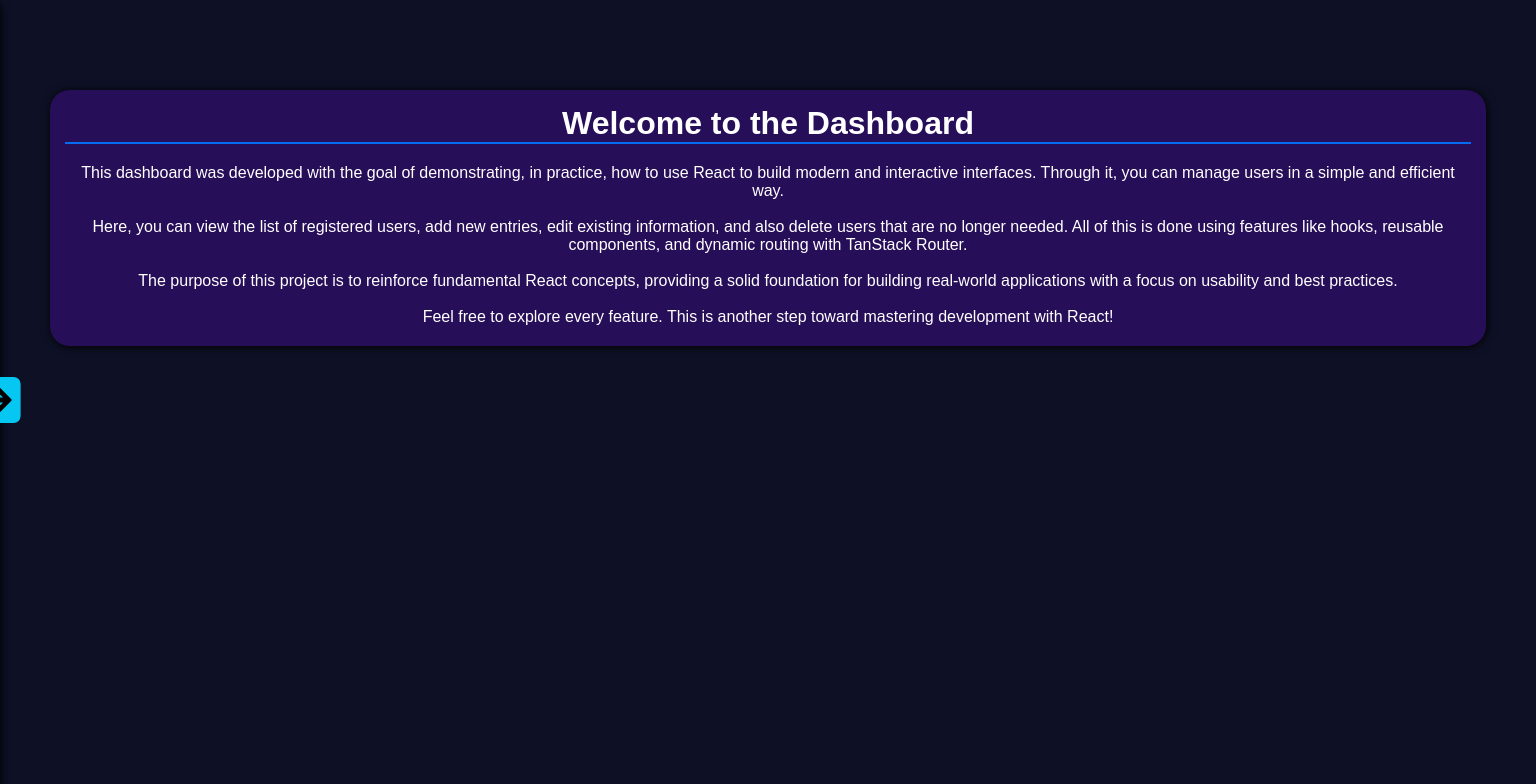
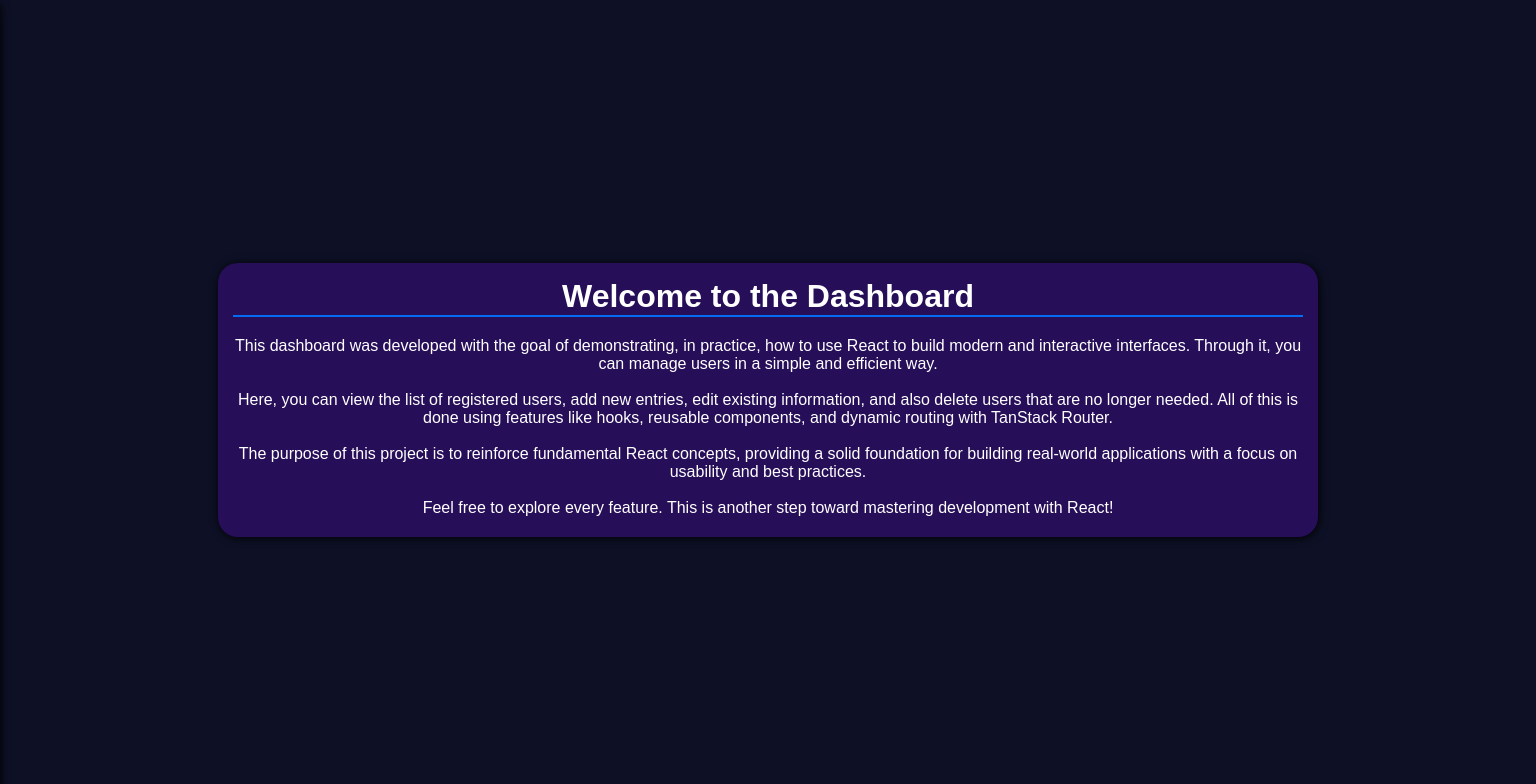
Before and after one commit to Samuel-Nun3s/Dashboard-Tanstack-Router, a React (Vite) app: page / in a window 1536 px wide. Shown: the top 784 px of the page. Built offline with nearby package versions, Linux system fonts and the light colour scheme.

Commit message:
Responsividade

```diff
--- a/src/components/layout/Aside.module.css
+++ b/src/components/layout/Aside.module.css
@@ -40,3 +40,13 @@
 .close {
   translate: -100%;
 }
+
+@media (min-width: 1455px ) {
+  .aside button {
+    display: none;
+  }
+
+  .aside {
+    width: 118px;
+  }
+}
--- a/src/index.css
+++ b/src/index.css
@@ -9,9 +9,14 @@ html, body {
   height: 100vh;
   font-family: Arial, Helvetica, sans-serif;
   background-color: #0E1126;
+  display: flex;
+  justify-content: center;
+  align-items: center;
 }
 
 #root {
+  width: 100%;
+  max-width: 1200px;
   display: flex;
   flex-direction: row;
 }
```
